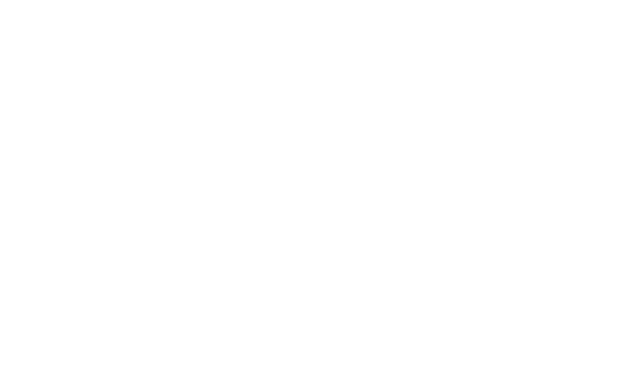
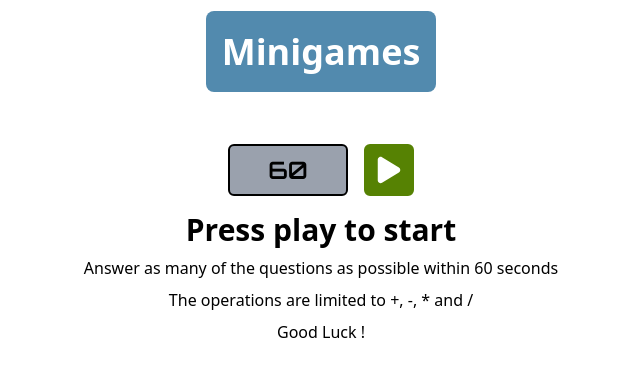
Before and after one commit to JC33340/minigames, a React (Vite) app: page /maths in a window 1280 px wide. Before the commit this address had no page. Shown: the top 376 px of the page, without its empty margins (319-959 px from the left). Built offline with nearby package versions, Linux system fonts and the light colour scheme.

Commit message:
added maths game

```diff
--- a/src/App.tsx
+++ b/src/App.tsx
@@ -2,6 +2,7 @@ import GameCard from './components/GameCard';
 import { GiTicTacToe } from 'react-icons/gi';
 import { TbSquareLetterW } from 'react-icons/tb';
 import { FaBomb } from 'react-icons/fa';
+import { BiMath } from 'react-icons/bi';
 
 function App() {
   return (
@@ -15,6 +16,9 @@ function App() {
       <GameCard title="MineSweeper" url="/minesweeper">
         <FaBomb className="h-full w-full" />
       </GameCard>
+      <GameCard title="Maths" url="/maths">
+        <BiMath className="h-full w-full" />
+      </GameCard>
     </div>
   );
 }
--- a/src/components/HoverAnimation.tsx
+++ b/src/components/HoverAnimation.tsx
@@ -15,7 +15,7 @@ const HoverAnimation = ({
 }: hoverAnimationType) => {
   return (
     <div
-      className={`flex items-center justify-center p-2 rounded-md ${bgColor} ${textColor} ${borderColor} hover:${shadow} hover:translate-x-[-5px] hover:translate-y-[-5px] transition-all ease-in-out`}
+      className={`flex items-center justify-center p-2 rounded-md border-2 ${bgColor} ${textColor} ${borderColor} hover:${shadow} hover:translate-x-[-5px] hover:translate-y-[-5px] transition-all ease-in-out`}
     >
       {children}
     </div>
--- /dev/null
+++ b/src/games/maths/Equation.tsx
@@ -0,0 +1,16 @@
+import type { operatorType } from './GameDisplay';
+
+type EquationType = {
+  nums: [number, number, number];
+  operator: operatorType | undefined;
+};
+
+const Equation = ({ nums, operator }: EquationType) => {
+  return (
+    <div className="text-5xl font-semibold">
+      {nums[0]} {operator} {nums[1]}
+    </div>
+  );
+};
+
+export default Equation;
--- /dev/null
+++ b/src/games/maths/GameDisplay.tsx
@@ -0,0 +1,123 @@
+import { MathsGameContext } from './Maths';
+import { useContext, useEffect, useState } from 'react';
+import Equation from './Equation';
+
+type operatorType = '+' | '-' | '*' | '/';
+
+const GameDisplay = () => {
+  const gameContext = useContext(MathsGameContext);
+  const [operator, setOperator] = useState<operatorType>();
+  const [nums, setNums] = useState<[number, number, number]>([0, 0, 0]);
+  const [userInput, setUserInput] = useState<string>('');
+  const [incorrect, setIncorrect] = useState(false);
+
+  //function to generate random number
+  const randomNum = (max: number) => {
+    return Math.floor(Math.random() * max);
+  };
+
+  //randomly generate a sign
+  const operatorArr: operatorType[] = ['-', '+', '*', '/'];
+  const pickOperator = () => operatorArr[randomNum(4)];
+
+  const generateEquation = () => {
+    const o = pickOperator();
+    let num1;
+    let num2;
+    let ans;
+    if (o === '+' || o === '-') {
+      num1 = randomNum(100);
+      num2 = randomNum(100);
+      if (o === '+') {
+        ans = num1 + num2;
+      } else {
+        //ensuring that the answer is a positive number
+        while (num1 < num2) {
+          num1 = randomNum(100);
+          num2 = randomNum(100);
+        }
+        ans = num1 - num2;
+      }
+      setNums([num1, num2, ans]);
+    } else {
+      num1 = randomNum(13);
+      num2 = randomNum(13);
+      ans = num1 * num2;
+      if (o === '/') {
+        const temp = num1;
+        num1 = ans;
+        ans = temp;
+      }
+    }
+    setNums([num1, num2, ans]);
+    setOperator(o);
+  };
+
+  //generate an equation whenever the game state is ongoing and the numbers array is clear
+  useEffect(() => {
+    if (gameContext.gameState === 'ongoing' && nums[2] == 0) {
+      generateEquation();
+    }
+  }, [gameContext.gameState, nums]);
+
+  //detect enter button pressed
+  const keyup = (event: React.KeyboardEvent<HTMLInputElement>) => {
+    if (event.key === 'Enter') {
+      checkAnswer();
+    }
+  };
+
+  //handling input change
+  const handleChange = (e: React.ChangeEvent<HTMLInputElement>) => {
+    //only change the input if the value is a number
+    if (!isNaN(Number(e.target.value))) {
+      setUserInput(e.target.value);
+    }
+  };
+
+  //function for checking user input against answer
+  const checkAnswer = () => {
+    if (Number(userInput) === nums[2]) {
+      generateEquation();
+      setUserInput('');
+      gameContext.increaseScore();
+      setIncorrect(false);
+    } else {
+      setIncorrect(true);
+    }
+  };
+
+  return (
+    <div>
+      {gameContext.gameState === 'start' ? (
+        <div className="flex flex-col gap-y-2 items-center text-center">
+          <p className="text-3xl font-semibold">Press play to start</p>
+          <p>Answer as many of the questions as possible within 60 seconds</p>
+          <p>The operations are limited to +, -, * and /</p>
+          <p>Good Luck !</p>
+        </div>
+      ) : gameContext.gameState === 'ongoing' ? (
+        <div className="flex flex-col gap-y-4 items-center justify-center">
+          <Equation nums={nums} operator={operator} />
+          <input
+            onChange={handleChange}
+            autoFocus
+            onKeyUp={keyup}
+            placeholder="Answer"
+            className="border-2 rounded-md text-2xl"
+            value={userInput}
+          ></input>
+          {incorrect && (
+            <p className="text-red font-bold text-3xl ">Incorrect answer</p>
+          )}
+        </div>
+      ) : (
+        <div>Your score was {gameContext.score}</div>
+      )}
+    </div>
+  );
+};
+
+export default GameDisplay;
+
+export type { operatorType };
--- /dev/null
+++ b/src/games/maths/Maths.tsx
@@ -0,0 +1,69 @@
+import Timer from './Timer';
+import { createContext, useState } from 'react';
+import GameDisplay from './GameDisplay';
+
+type gameStateType = 'start' | 'ongoing' | 'end';
+
+type MathsGameContextType = {
+  gameState: gameStateType;
+  startGame: () => void;
+  endGame: () => void;
+  score: number;
+  increaseScore: () => void;
+  resetScore: () => void;
+};
+
+const MathsGameContext = createContext<MathsGameContextType>({
+  gameState: 'start',
+  startGame: () => {},
+  endGame: () => {},
+  score: 0,
+  increaseScore: () => {},
+  resetScore: () => {},
+});
+
+const Maths = () => {
+  const [gameState, setGameState] = useState<gameStateType>('start');
+  const [score, setScore] = useState<number>(0);
+
+  //action for starting game
+  const startGame = () => {
+    setGameState('ongoing');
+  };
+
+  //action for ending game
+  const endGame = () => {
+    setGameState('end');
+  };
+
+  //increasing score
+  const increaseScore = () => {
+    setScore(prev => prev + 1);
+  };
+
+  const resetScore = () => {
+    setScore(0);
+  };
+
+  return (
+    <MathsGameContext.Provider
+      value={{
+        gameState,
+        startGame,
+        endGame,
+        score,
+        increaseScore,
+        resetScore,
+      }}
+    >
+      <div className="flex flex-col gap-y-4 items-center">
+        <Timer />
+        <GameDisplay />
+      </div>
+    </MathsGameContext.Provider>
+  );
+};
+
+export default Maths;
+
+export { MathsGameContext };
--- /dev/null
+++ b/src/games/maths/Timer.tsx
@@ -0,0 +1,72 @@
+import { useState, useContext } from 'react';
+import HoverAnimation from '../../components/HoverAnimation';
+import { FaPlay } from 'react-icons/fa6';
+import { MathsGameContext } from './Maths';
+
+const Timer = () => {
+  // variables for storing time, if timer is started and interval id
+  const [time, setTime] = useState(60);
+  const [timerStart, setTimerStart] = useState(false);
+  const [intervalId, setIntervalId] = useState<number | undefined>();
+
+  const context = useContext(MathsGameContext);
+
+  //function for counting down
+  const countDown = () => {
+    setTime(prev => {
+      const newTime = prev - 1;
+      if (newTime === -1) {
+        stopTimer();
+        //end game state
+        context.endGame();
+        //reset timer state
+        setTimerStart(false);
+        return 60;
+      }
+      return newTime;
+    });
+  };
+
+  //setting an interval when the timer is started
+  const startTimer = () => {
+    //change timer display
+    setTimerStart(true);
+    // check if an interval has already been set up
+    if (!intervalId) {
+      context.resetScore();
+      context.startGame();
+      const tempStore = setInterval(countDown, 1000);
+      setIntervalId(tempStore);
+    }
+  };
+
+  //clearing the interval and stopping the countdown
+  const stopTimer = () => {
+    //clearing the interval id and resetting it back to undefined
+    clearInterval(intervalId);
+    setIntervalId(prev => {
+      clearInterval(prev);
+      return undefined;
+    });
+  };
+
+  return (
+    <div className="flex gap-x-4">
+      <div className="bg-gray p-2 rounded-md border-2 border-black flex items-center justify-center w-30">
+        <p className="font-orbitron font-semibold text-2xl"> {time}</p>
+      </div>
+      <HoverAnimation
+        bgColor={timerStart ? 'bg-gray' : 'bg-green'}
+        borderColor={timerStart ? 'border-gray' : 'border-green'}
+        textColor="text-white"
+        shadow="shadow-[5px_5px_#9aa1ad]"
+      >
+        <button disabled={timerStart ? true : false} onClick={startTimer}>
+          <FaPlay size={30} />
+        </button>
+      </HoverAnimation>
+    </div>
+  );
+};
+
+export default Timer;
--- a/src/global.css
+++ b/src/global.css
@@ -1,7 +1,13 @@
+@import url('https://fonts.googleapis.com/css2?family=Orbitron:wght@400..900&display=swap');
 @import 'tailwindcss';
 
 @theme {
   --color-blue: #528aae;
+  --color-gray: #9aa1ad;
+  --color-green: #568203;
+  --color-red: #c21807;
+
+  --font-orbitron: 'Orbitron', san-serif;
 }
 
 /*
--- a/src/main.tsx
+++ b/src/main.tsx
@@ -5,6 +5,7 @@ import Layout from './Layout.tsx';
 import TicTacToe from './games/tictactoe/TicTacToe.tsx';
 import Wordle from './games/wordle/Wordle.tsx';
 import MineSweeper from './games/minesweeper/Minesweeper.tsx';
+import Maths from './games/maths/Maths.tsx';
 import { BrowserRouter, Routes, Route } from 'react-router-dom';
 import './global.css';
 
@@ -17,6 +18,7 @@ createRoot(document.getElementById('root')!).render(
           <Route path="/tictactoe" element={<TicTacToe />} />
           <Route path="/wordle" element={<Wordle />} />
           <Route path="/minesweeper" element={<MineSweeper />} />
+          <Route path="/maths" element={<Maths />} />
         </Route>
       </Routes>
     </BrowserRouter>
```
